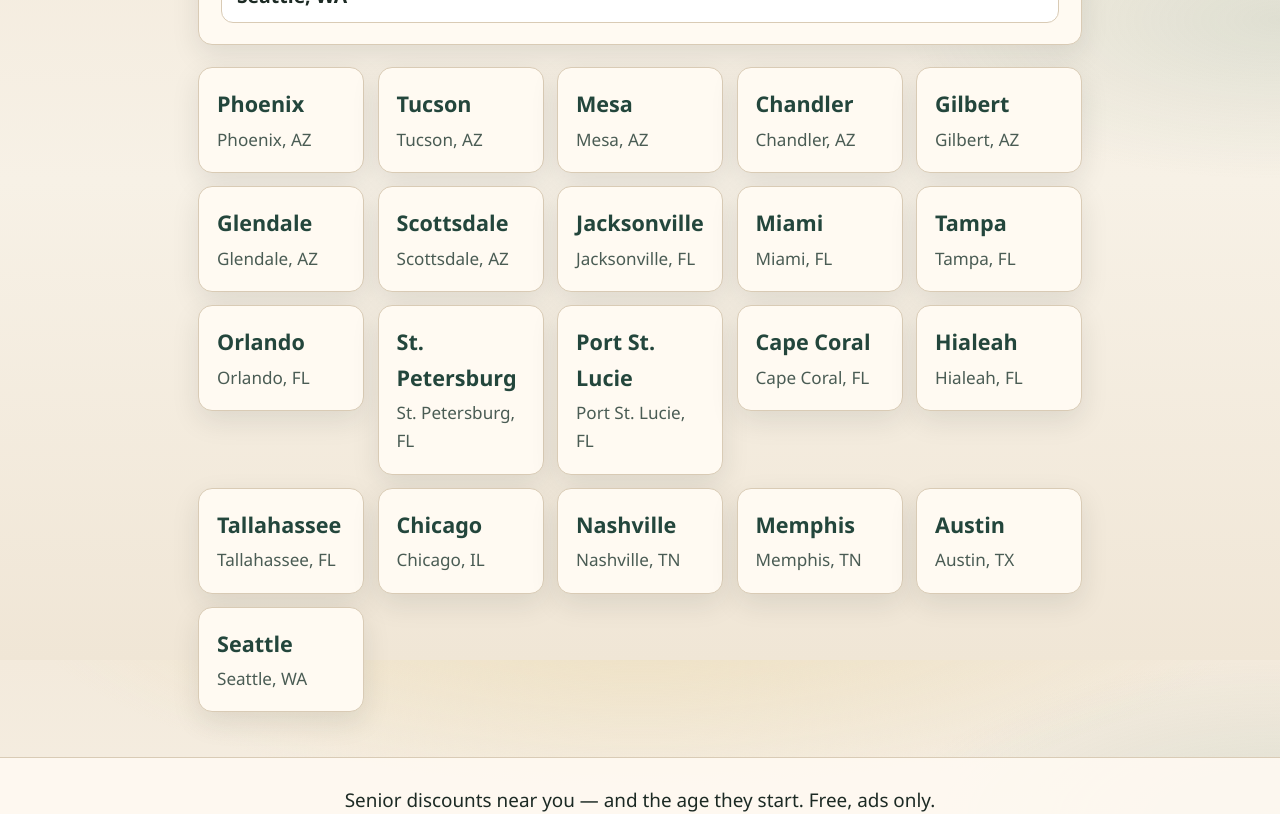
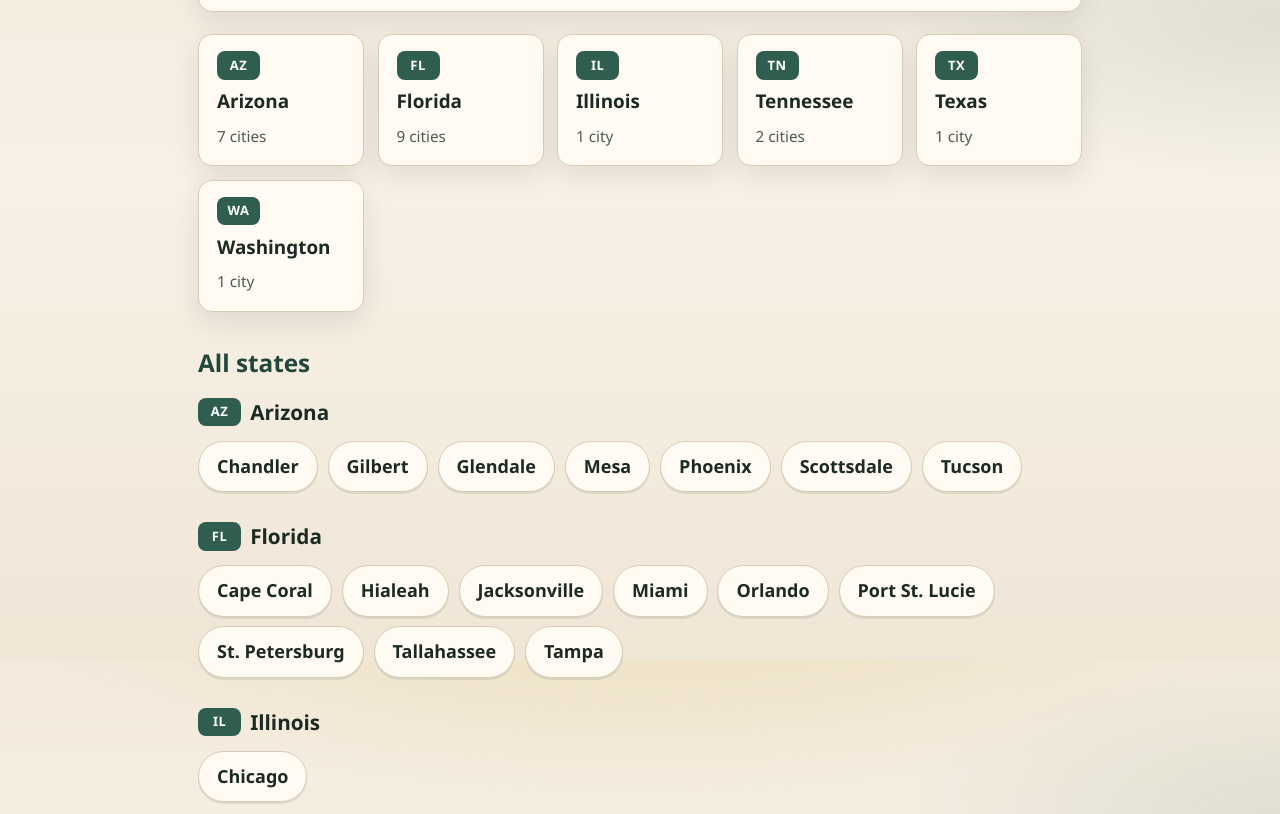
Before and after one commit to ashleyfarms/senior-pal, a React (Vite) app: page /cities in a window 1280 px wide. Shown: the part 1740-2554 px from the top of the page. Built offline with nearby package versions, Linux system fonts and the light colour scheme.

Commit message:
Browse Senior Pal state-by-state like Best sites
State tiles, /state/:abbr city lists, and grouped city chips.

```diff
--- a/src/App.tsx
+++ b/src/App.tsx
@@ -1,6 +1,7 @@
 import { BrowserRouter, Navigate, Route, Routes } from 'react-router-dom';
 import { Layout } from './components/Layout';
 import { Cities } from './pages/Cities';
+import { StatePage } from './pages/StatePage';
 import { CityPage } from './pages/CityPage';
 import { Home } from './pages/Home';
 import { Privacy } from './pages/Privacy';
@@ -14,6 +15,7 @@ export default function App() {
         <Route element={<Layout />}>
           <Route index element={<Home />} />
           <Route path="cities" element={<Cities />} />
+          <Route path="state/:stateAbbr" element={<StatePage />} />
           <Route path="city/:cityId" element={<CityPage />} />
           <Route path="suggest" element={<Suggest />} />
           <Route path="privacy" element={<Privacy />} />
--- a/src/components/CityPicker.tsx
+++ b/src/components/CityPicker.tsx
@@ -13,13 +13,13 @@ export function CityPicker({ compact = false }: Props) {
   return (
     <div className={`city-picker ${compact ? 'city-picker--compact' : ''}`}>
       <label className="city-picker__label" htmlFor="city-search">
-        Find your city
+        Search cities
       </label>
       <input
         id="city-search"
         className="city-picker__input"
         type="search"
-        placeholder="Austin, Nashville, Chicago…"
+        placeholder="Phoenix, Miami, Tampa…"
         value={q}
         onChange={(e) => setQ(e.target.value)}
         autoComplete="off"
--- a/src/data/cities.ts
+++ b/src/data/cities.ts
@@ -46,3 +46,23 @@ export function searchCities(query: string): City[] {
       c.stateAbbr.toLowerCase().includes(q),
   );
 }
+
+export function groupCitiesByState(): { state: string; stateAbbr: string; cities: City[] }[] {
+  const map = new Map<string, { state: string; stateAbbr: string; cities: City[] }>();
+  for (const city of CITIES) {
+    const key = city.stateAbbr;
+    if (!map.has(key)) {
+      map.set(key, { state: city.state, stateAbbr: city.stateAbbr, cities: [] });
+    }
+    map.get(key)!.cities.push(city);
+  }
+  for (const g of map.values()) {
+    g.cities.sort((a, b) => a.name.localeCompare(b.name));
+  }
+  return Array.from(map.values()).sort((a, b) => a.state.localeCompare(b.state));
+}
+
+export function getStateGroup(stateAbbr: string) {
+  const abbr = stateAbbr.trim().toUpperCase();
+  return groupCitiesByState().find((g) => g.stateAbbr === abbr);
+}
--- a/src/index.css
+++ b/src/index.css
@@ -687,3 +687,136 @@ img {
     width: 100%;
   }
 }
+
+/* State-by-state browse (Best-sites style) */
+.state-tile-grid {
+  display: grid;
+  grid-template-columns: repeat(auto-fill, minmax(150px, 1fr));
+  gap: 0.75rem;
+  margin: 1.25rem 0 1.75rem;
+  list-style: none;
+  padding: 0;
+}
+
+.state-tile {
+  display: flex;
+  flex-direction: column;
+  gap: 0.35rem;
+  align-items: flex-start;
+  padding: 0.9rem 1rem;
+  background: var(--surface);
+  border: 1px solid var(--border);
+  border-radius: var(--radius);
+  text-decoration: none;
+  color: var(--ink);
+  box-shadow: var(--shadow);
+  min-height: var(--tap);
+  transition: transform 0.15s ease, border-color 0.15s ease;
+}
+
+.state-tile:hover {
+  transform: translateY(-2px);
+  border-color: var(--forest);
+  color: var(--ink);
+}
+
+.state-tile__name {
+  font-weight: 700;
+  font-size: 1.05rem;
+}
+
+.state-tile__count {
+  color: var(--muted);
+  font-size: 0.85rem;
+}
+
+.state-groups {
+  display: grid;
+  gap: 1.5rem;
+}
+
+.state-group__title {
+  margin: 0 0 0.65rem;
+  font-size: 1.15rem;
+  display: flex;
+  align-items: center;
+  gap: 0.5rem;
+}
+
+.state-group__link {
+  display: inline-flex;
+  align-items: center;
+  gap: 0.5rem;
+  text-decoration: none;
+  color: var(--ink);
+}
+
+.state-group__link:hover {
+  color: var(--coral);
+}
+
+.state-chip {
+  display: inline-flex;
+  align-items: center;
+  justify-content: center;
+  min-width: 2.4rem;
+  padding: 0.2rem 0.45rem;
+  background: var(--forest);
+  color: #fff;
+  font-size: 0.72rem;
+  font-weight: 800;
+  letter-spacing: 0.04em;
+  border-radius: 8px;
+}
+
+.city-list {
+  list-style: none;
+  margin: 0;
+  padding: 0;
+  display: flex;
+  flex-wrap: wrap;
+  gap: 0.55rem;
+}
+
+.city-list--large .city-chip {
+  font-size: 1.05rem;
+  padding: 0.7rem 1.15rem;
+}
+
+.city-chip {
+  display: inline-flex;
+  align-items: center;
+  min-height: var(--tap);
+  padding: 0.55rem 1rem;
+  background: var(--surface);
+  border: 1px solid var(--border);
+  border-radius: 999px;
+  text-decoration: none;
+  color: var(--ink);
+  font-weight: 700;
+  box-shadow: 0 2px 0 rgba(47, 93, 80, 0.12);
+  transition: transform 0.15s ease, border-color 0.15s ease, background 0.15s ease;
+}
+
+.city-chip:hover {
+  border-color: var(--forest);
+  background: #e7f0ec;
+  color: var(--forest-deep);
+  transform: translateY(-2px);
+}
+
+.section-title {
+  margin: 1.5rem 0 0.75rem;
+  font-size: 1.2rem;
+}
+
+.crumbs {
+  margin: 0 0 0.5rem;
+  color: var(--muted);
+  font-size: 0.95rem;
+}
+
+.muted-note {
+  margin-top: 1.5rem;
+  color: var(--muted);
+}
--- a/src/pages/Cities.tsx
+++ b/src/pages/Cities.tsx
@@ -1,20 +1,20 @@
 import { Link, useSearchParams } from 'react-router-dom';
 import { CityPicker } from '../components/CityPicker';
-import { CITIES, cityLabel } from '../data/cities';
+import { groupCitiesByState } from '../data/cities';
 import { CATEGORIES } from '../data/types';
 
 export function Cities() {
   const [params] = useSearchParams();
   const category = params.get('category');
   const catLabel = CATEGORIES.find((c) => c.id === category)?.label;
+  const groups = groupCitiesByState();
 
   return (
     <div className="page">
-      <h1>Cities</h1>
+      <h1>Browse by state</h1>
       <p className="lede">
-        Browse Florida and Arizona cities over 200,000 people, plus a few other
-        metros. National chain discounts appear in every city view; local
-        listings are city-specific when we have them.
+        Pick a state, then a city — same flow as the Best guides. National chain
+        discounts show in every city; local deals appear when we have them.
       </p>
       {catLabel && (
         <p className="banner">
@@ -26,16 +26,45 @@ export function Cities() {
         <CityPicker />
       </div>
 
-      <ul className="city-grid" role="list">
-        {CITIES.map((city) => (
-          <li key={city.id}>
-            <Link className="city-tile" to={`/city/${city.id}`}>
-              <span className="city-tile__name">{city.name}</span>
-              <span className="city-tile__state">{cityLabel(city)}</span>
-            </Link>
-          </li>
+      <div className="state-tile-grid" role="list">
+        {groups.map((group) => (
+          <Link
+            key={group.stateAbbr}
+            className="state-tile"
+            role="listitem"
+            to={`/state/${group.stateAbbr.toLowerCase()}${category ? `?category=${category}` : ''}`}
+          >
+            <span className="state-chip">{group.stateAbbr}</span>
+            <span className="state-tile__name">{group.state}</span>
+            <span className="state-tile__count">
+              {group.cities.length} {group.cities.length === 1 ? 'city' : 'cities'}
+            </span>
+          </Link>
         ))}
-      </ul>
+      </div>
+
+      <h2 className="section-title">All states</h2>
+      <div className="state-groups">
+        {groups.map((group) => (
+          <section key={group.stateAbbr} className="state-group" id={`state-${group.stateAbbr}`}>
+            <h3 className="state-group__title">
+              <Link className="state-group__link" to={`/state/${group.stateAbbr.toLowerCase()}`}>
+                <span className="state-chip">{group.stateAbbr}</span>
+                {group.state}
+              </Link>
+            </h3>
+            <ul className="city-list" role="list">
+              {group.cities.map((city) => (
+                <li key={city.id}>
+                  <Link className="city-chip" to={`/city/${city.id}`}>
+                    {city.name}
+                  </Link>
+                </li>
+              ))}
+            </ul>
+          </section>
+        ))}
+      </div>
     </div>
   );
 }
--- a/src/pages/Home.tsx
+++ b/src/pages/Home.tsx
@@ -53,7 +53,7 @@ export function Home() {
         </ol>
         <p>
           <Link className="btn" to="/cities">
-            Browse cities
+            Browse by state
           </Link>{' '}
           <Link className="btn btn--ghost" to="/suggest">
             Suggest a discount
--- /dev/null
+++ b/src/pages/StatePage.tsx
@@ -0,0 +1,62 @@
+import { Link, useParams, useSearchParams } from 'react-router-dom';
+import { getStateGroup } from '../data/cities';
+import { CATEGORIES } from '../data/types';
+
+export function StatePage() {
+  const { stateAbbr = '' } = useParams();
+  const [params] = useSearchParams();
+  const category = params.get('category');
+  const catLabel = CATEGORIES.find((c) => c.id === category)?.label;
+  const group = getStateGroup(stateAbbr);
+
+  if (!group) {
+    return (
+      <div className="page">
+        <h1>State not found</h1>
+        <p className="lede">We do not have cities for that state yet.</p>
+        <Link className="btn" to="/cities">
+          Back to states
+        </Link>
+      </div>
+    );
+  }
+
+  return (
+    <div className="page">
+      <p className="crumbs">
+        <Link to="/cities">States</Link>
+        <span aria-hidden="true"> / </span>
+        <span>{group.stateAbbr}</span>
+      </p>
+      <h1>
+        <span className="state-chip">{group.stateAbbr}</span> {group.state}
+      </h1>
+      <p className="lede">
+        Choose a city for senior discounts nearby. Age eligibility is on every
+        card.
+      </p>
+      {catLabel && (
+        <p className="banner">
+          After you pick a city, filter by <strong>{catLabel}</strong>.
+        </p>
+      )}
+
+      <ul className="city-list city-list--large" role="list">
+        {group.cities.map((city) => (
+          <li key={city.id}>
+            <Link
+              className="city-chip"
+              to={`/city/${city.id}${category ? `?category=${category}` : ''}`}
+            >
+              {city.name}
+            </Link>
+          </li>
+        ))}
+      </ul>
+
+      <p className="muted-note">
+        <Link to="/cities">All states</Link>
+      </p>
+    </div>
+  );
+}
```
